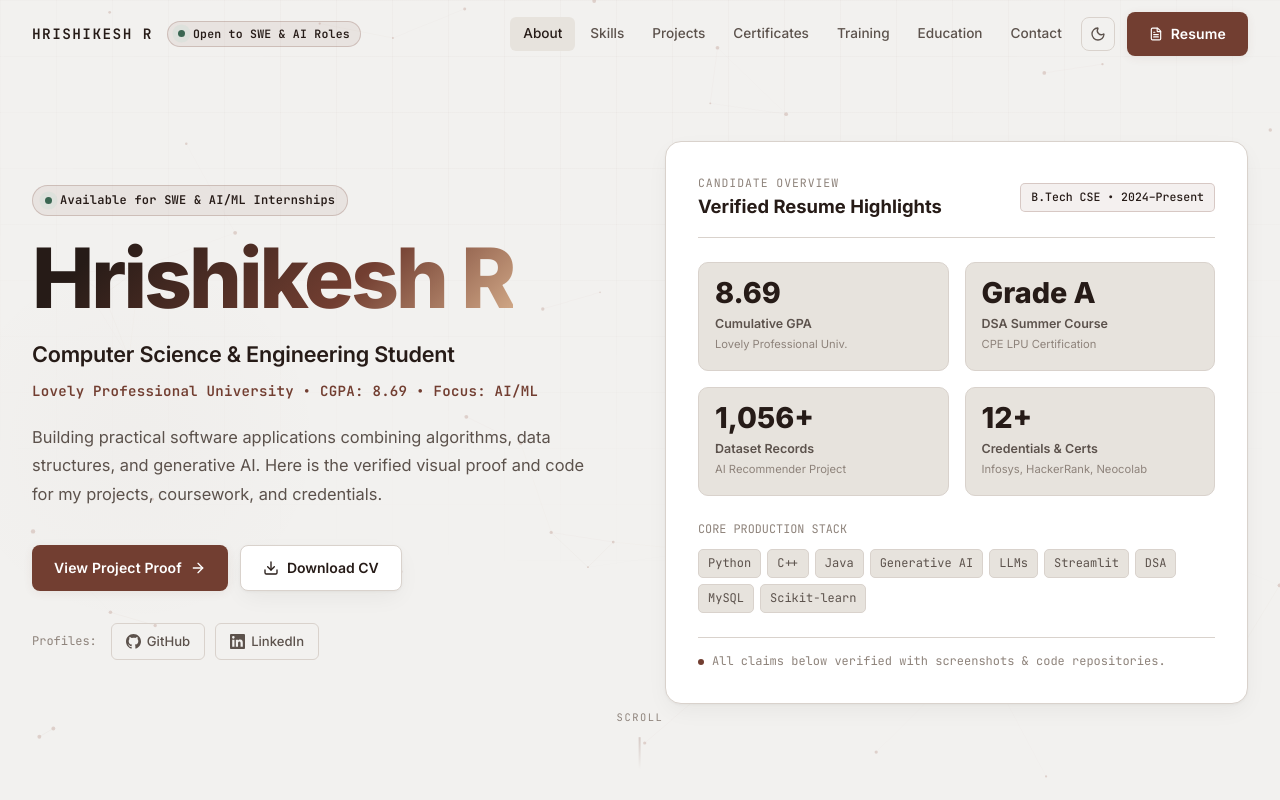
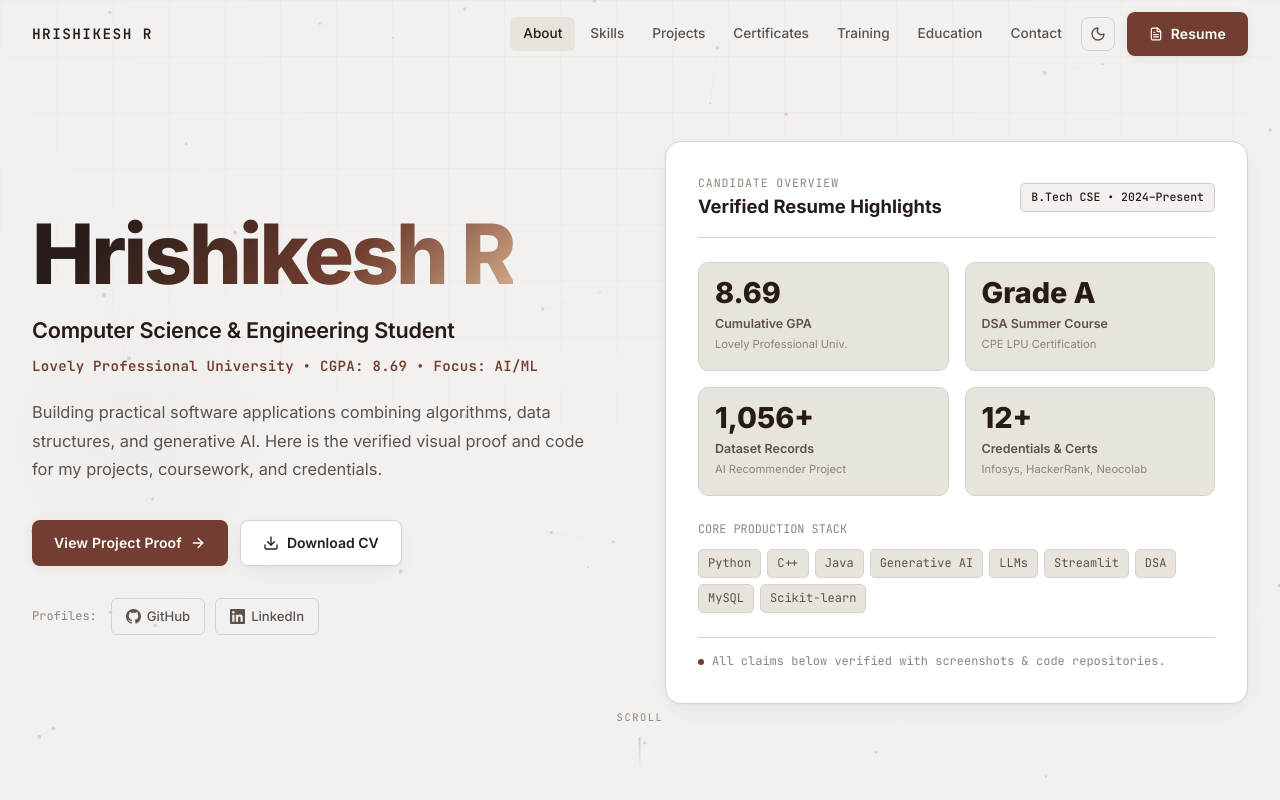
Before and after one commit to hrishi1314/portfolio, a Next.js app: page / in a window 1280 px wide. Shown: the top 800 px of the page. Built offline with nearby package versions, Linux system fonts and the light colour scheme.

Commit message:
feat: remove status pills and set light theme as default

```diff
--- a/src/app/globals.css
+++ b/src/app/globals.css
@@ -17,7 +17,7 @@
 }
 
 /* ── Dark theme (Warm Espresso & Sand) ─────────────────────── */
-[data-theme="dark"] {
+html[data-theme="dark"] {
   /* Warm dark espresso ground — organic, deep, non-synthetic */
   --bg-primary: #151311;
   --bg-secondary: #1F1B18;
@@ -54,6 +54,7 @@
 }
 
 /* ── Light theme (Soft Porcelain & Terracotta) ──────────────── */
+:root,
 [data-theme="light"] {
   /* Exact #F2F1EF soft porcelain background */
   --bg-primary: #F2F1EF;
--- a/src/app/layout.tsx
+++ b/src/app/layout.tsx
@@ -49,7 +49,7 @@ export default function RootLayout({
         {/* FOUT prevention: set data-theme before React hydrates */}
         <script
           dangerouslySetInnerHTML={{
-            __html: `(function(){try{var t=localStorage.getItem('theme');if(t==='dark'||t==='light'){document.documentElement.setAttribute('data-theme',t);}else{document.documentElement.setAttribute('data-theme','light');}}catch(e){document.documentElement.setAttribute('data-theme','light');}})();`,
+            __html: `(function(){try{var t=localStorage.getItem('portfolio_theme');if(t==='dark'){document.documentElement.setAttribute('data-theme','dark');}else{document.documentElement.setAttribute('data-theme','light');}}catch(e){document.documentElement.setAttribute('data-theme','light');}})();`,
           }}
         />
         <link rel="preconnect" href="https://fonts.googleapis.com" />
--- a/src/components/Hero.tsx
+++ b/src/components/Hero.tsx
@@ -218,15 +218,8 @@ export default function Hero() {
         >
           {/* Left Column: Bio & Core Actions */}
           <div>
-            <motion.div {...fadeUp(0)} style={{ marginBottom: "18px" }}>
-              <span className="status-pill">
-                <span className="status-dot" />
-                Available for SWE &amp; AI/ML Internships
-              </span>
-            </motion.div>
-
             <motion.h1
-              {...fadeUp(0.08)}
+              {...fadeUp(0.04)}
               style={{
                 fontSize: "clamp(2.8rem, 6.5vw, 5.2rem)",
                 fontWeight: 800,
--- a/src/components/Navbar.tsx
+++ b/src/components/Navbar.tsx
@@ -60,8 +60,7 @@ export default function Navbar() {
   return (
     <header className={`navbar ${scrolled ? "navbar-scrolled" : ""}`}>
       <div className="navbar-inner">
-        {/* Logo & Status */}
-        <div style={{ display: "flex", alignItems: "center", gap: "14px" }}>
+        {/* Logo */}
         <motion.a
           href="#"
           onClick={(e) => {
@@ -77,14 +76,6 @@ export default function Navbar() {
           HRISHIKESH R
         </motion.a>
 
-          <span
-            className="status-pill"
-            style={{ display: "inline-flex", fontSize: "0.72rem", padding: "3px 10px" }}
-          >
-            <span className="status-dot" />
-            Open to SWE & AI Roles
-          </span>
-        </div>
 
         {/* Desktop Nav */}
         <nav aria-label="Main navigation" className="navbar-links">
--- a/src/components/ThemeProvider.tsx
+++ b/src/components/ThemeProvider.tsx
@@ -31,20 +31,19 @@ export function ThemeProvider({ children }: { children: ReactNode }) {
 
   // On mount: sync to localStorage (source of truth); default to "light"
   useEffect(() => {
-    const stored = localStorage.getItem("theme") as Theme | null;
-    const resolved: Theme =
-      stored === "dark" || stored === "light" ? stored : "light";
+    const stored = localStorage.getItem("portfolio_theme") as Theme | null;
+    const resolved: Theme = stored === "dark" ? "dark" : "light";
 
     setTheme(resolved);
     document.documentElement.setAttribute("data-theme", resolved);
-    if (!stored) localStorage.setItem("theme", resolved);
+    if (!stored) localStorage.setItem("portfolio_theme", resolved);
   }, []);
 
   const toggleTheme = useCallback(() => {
     setTheme((prev) => {
       const next: Theme = prev === "dark" ? "light" : "dark";
       document.documentElement.setAttribute("data-theme", next);
-      localStorage.setItem("theme", next);
+      localStorage.setItem("portfolio_theme", next);
       return next;
     });
   }, []);
```
Lines whose indentation alone changed are shown as unchanged.
